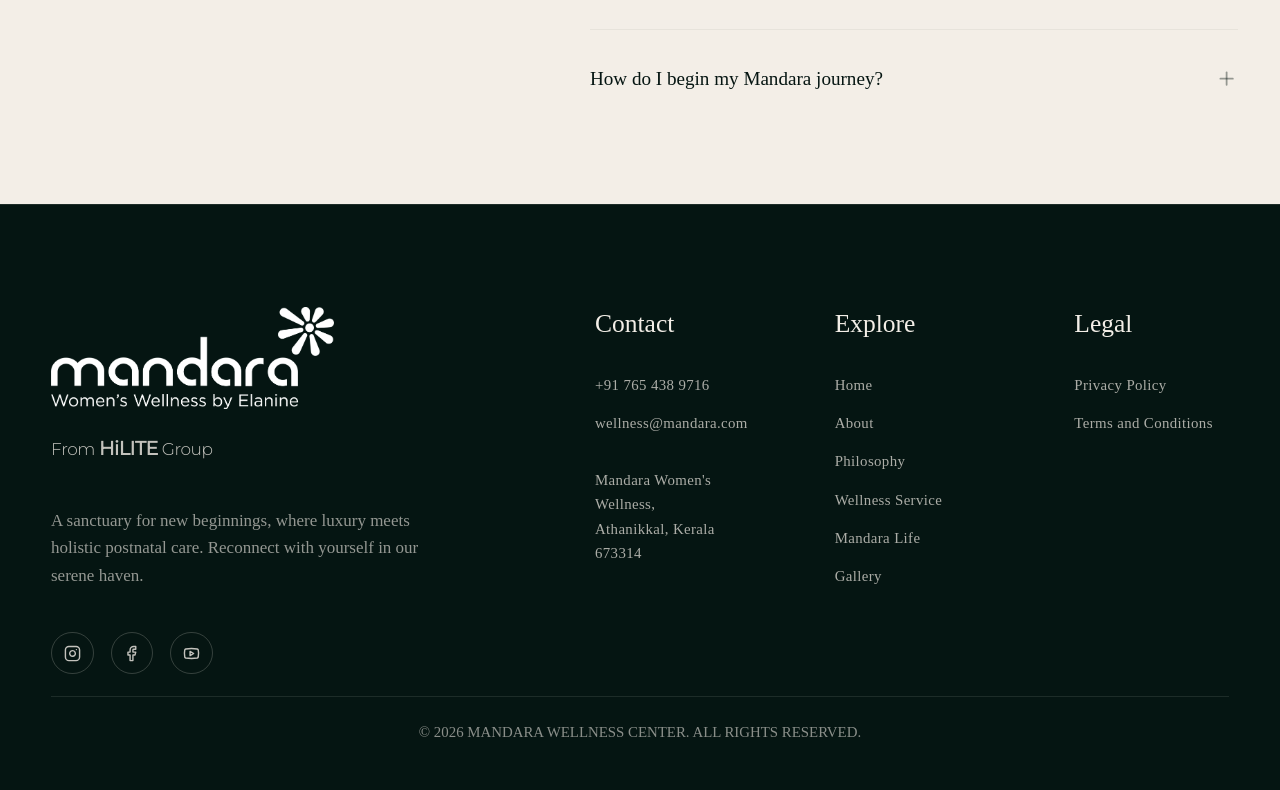
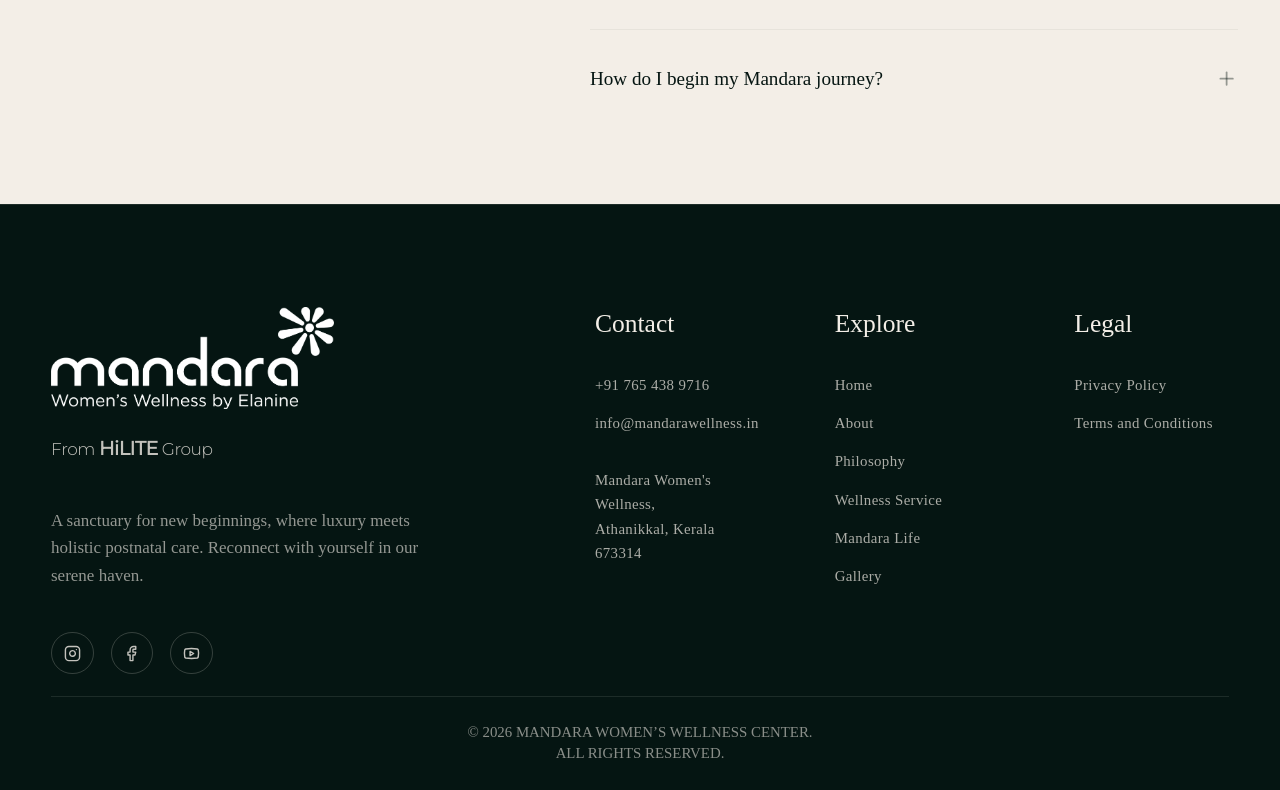
Before and after one commit to reacttrogon/mandara, a Next.js app: page /faq in a window 1280 px wide. Shown: the part 905-1695 px from the top of the page. Before the commit the page ends 1674 px from the top, so only its background shows below. Built offline with nearby package versions, Linux system fonts and the light colour scheme.

Commit message:
Changes minor
changed headings same color

changed mail

chnaged titles to mandara womens wellness center

changed text white to dark in forms section

changed contact section image

```diff
--- a/src/app/(pages)/booking/page.jsx
+++ b/src/app/(pages)/booking/page.jsx
@@ -14,7 +14,7 @@
       <section className="relative h-[60vh] md:h-[70vh] w-full">
         <Image
           src="/assets/images/Gemini_Generated_Image_65l03u65l03u65l0.png"
-          alt="Mandara Wellness Center"
+          alt="Mandara Women’s Wellness Center"
           fill
           className="object-cover"
           priority
--- a/src/app/(pages)/contact/_components/Contact.jsx
+++ b/src/app/(pages)/contact/_components/Contact.jsx
@@ -62,8 +62,8 @@
                     <Mail className="w-5 h-5 mt-1 text-secondary" />
                     <div>
                       <p className="text-xs font-bold uppercase tracking-widest text-bage/50 mb-1">Email</p>
-                      <a href="mailto:wellness@mandara.com" className="text-lg hover:text-secondary transition">
-                        wellness@mandara.com
+                      <a href="mailto:info@mandarawellness.in" className="text-lg hover:text-secondary transition">
+                        info@mandarawellness.in
                       </a>
                     </div>
                   </div>
--- a/src/app/(pages)/gallery/_components/ImagesCardContainer.jsx
+++ b/src/app/(pages)/gallery/_components/ImagesCardContainer.jsx
@@ -20,7 +20,7 @@
       <div className="max-w-7xl mx-auto px-6">
 
         <div className="mb-12 text-center">
-          <h1 className="text-4xl md:text-6xl  text-primary mb-4">
+          <h1 className="text-4xl md:text-6xl  text-dark mb-4">
             Gallery
           </h1>
           <p className="text-base text-dark/70 max-w-2xl mx-auto">
--- a/src/app/_components/ContactUs.jsx
+++ b/src/app/_components/ContactUs.jsx
@@ -9,7 +9,7 @@
           {/* Image Side - Fully Immersive */}
           <div className="lg:w-5/12 relative min-h-[500px] lg:min-h-full">
             <Image
-              src="/assets/gallery/booking.png"
+              src="/assets/gallery/contact.webp"
               alt="Luxury Room"
               loading="lazy"
               width={500}
--- a/src/app/_components/EnquiryForm.jsx
+++ b/src/app/_components/EnquiryForm.jsx
@@ -21,15 +21,18 @@
   };
 
   return (
-        <div className="">
-            <h2 className="text-3xl md:text-4xl lg:text-5xl mb-6 font-light text-black">
+    <div>
+      <h2 className="text-3xl md:text-4xl lg:text-5xl mb-6 font-light text-dark">
         Start Your Journey Today
       </h2>
+
       <p className="text-dark/80 mb-10 leading-relaxed">
         Fill in your details and our team will curate your experience.
       </p>
 
       <form onSubmit={handleSubmit} className="space-y-6">
+
+        {/* Full Name */}
         <div className="space-y-3">
           <label className="text-xs font-bold uppercase tracking-widest text-dark/60 block">
             Full Name
@@ -40,12 +43,15 @@
             placeholder="Enter your full name"
             value={form.name}
             onChange={handleChange}
-                        className="w-full bg-transparent border-b-2 border-dark/20 px-0 py-3 outline-none focus:border-primary transition-all placeholder-dark/40 text-base"
+            className="w-full bg-transparent border-b-2 border-dark/20 px-0 py-3 outline-none
+                       focus:border-primary transition-all text-dark placeholder:text-dark/40 text-base"
             required
           />
         </div>
 
+        {/* Phone + Enquiry */}
         <div className="grid grid-cols-1 md:grid-cols-2 gap-8">
+
           <div className="space-y-3">
             <label className="text-xs font-bold uppercase tracking-widest text-dark/60 block">
               Phone Number
@@ -56,25 +62,29 @@
               placeholder="+91 00000 00000"
               value={form.phone}
               onChange={handleChange}
-                            className="w-full bg-transparent border-b-2 border-dark/20 px-0 py-3 outline-none focus:border-primary transition-all placeholder-dark/40 text-base"
+              className="w-full bg-transparent border-b-2 border-dark/20 px-0 py-3 outline-none
+                         focus:border-primary transition-all text-dark placeholder:text-dark/40 text-base"
               required
             />
           </div>
+
           <div className="space-y-3">
             <label className="text-xs font-bold uppercase tracking-widest text-dark/60 block">
               Enquiry Type
             </label>
+
             <div className="relative">
               <select
                 name="status"
                 value={form.status}
                 onChange={handleChange}
-                                className="w-full bg-transparent border-b-2 border-dark/20 px-0 py-3 outline-none focus:border-primary transition-all text-dark text-base appearance-none cursor-pointer"
+                className="w-full bg-transparent border-b-2 border-dark/20 px-0 py-3 outline-none
+                           focus:border-primary transition-all text-dark text-base appearance-none cursor-pointer"
               >
-                                <option>General Enquiry</option>
-                                <option>Booking Request</option>
+                <option className="text-dark">General Enquiry</option>
+                <option className="text-dark">Booking Request</option>
+              </select>
 
-                            </select>
               <div className="absolute right-0 top-1/2 -translate-y-1/2 pointer-events-none text-dark/40">
                 ▼
               </div>
@@ -82,6 +92,7 @@
           </div>
         </div>
 
+        {/* Message */}
         <div className="space-y-3">
           <label className="text-xs font-bold uppercase tracking-widest text-dark/60 block">
             Message / Requests
@@ -92,21 +103,26 @@
             placeholder="Tell us about your needs or any special requests"
             value={form.address}
             onChange={handleChange}
-                        className="w-full bg-transparent border-b-2 border-dark/20 px-0 py-3 outline-none focus:border-primary transition-all resize-none placeholder-dark/40 text-base leading-relaxed"
+            className="w-full bg-transparent border-b-2 border-dark/20 px-0 py-3 outline-none
+                       focus:border-primary transition-all resize-none text-dark placeholder:text-dark/40
+                       text-base leading-relaxed"
             required
           />
         </div>
 
+        {/* Button */}
         <div className="pt-8">
           <motion.button
             whileHover={{ scale: 1.02 }}
             whileTap={{ scale: 0.98 }}
             type="submit"
-                        className="w-full md:w-auto px-12 py-4 bg-primary text-bage font-bold uppercase tracking-widest text-xs hover:bg-primary/90 transition-colors duration-500 shadow-lg rounded-full"
+            className="w-full md:w-auto px-12 py-4 bg-primary text-bage font-bold uppercase tracking-widest
+                       text-xs hover:bg-primary/90 transition-colors duration-500 shadow-lg rounded-full"
           >
             Confirm Request
           </motion.button>
         </div>
+
       </form>
     </div>
   );
--- a/src/app/_components/Footer.jsx
+++ b/src/app/_components/Footer.jsx
@@ -54,8 +54,8 @@
                   </a>
                 </li>
                 <li>
-                  <a href="mailto:wellness@mandara.com" className="hover:text-gold transition-colors block">
-                    wellness@mandara.com
+                  <a href="mailto:info@mandarawellness.in" className="hover:text-gold transition-colors block">
+                    info@mandarawellness.in
                   </a>
                 </li>
                 <li className="pt-4 leading-relaxed ">
@@ -92,8 +92,9 @@
         </div>
 
         {/* Copyright */}
-        <div className="flex justify-center py-6 opacity-70 uppercase text-sm ">
-          <p>&copy; 2026 Mandara Wellness Center. All rights reserved.</p>
+        <div className="flex flex-col justify-center items-center py-6 opacity-70 uppercase text-sm ">
+          <p>&copy; 2026 Mandara Women’s Wellness Center.</p>
+          <p> All rights reserved.</p>
         </div>
       </div>
     </footer>
--- a/src/app/_components/VideoScrollSection.jsx
+++ b/src/app/_components/VideoScrollSection.jsx
@@ -60,7 +60,7 @@
           scrollTrigger: {
             trigger: sectionRef.current,
             start: "top top",
-            end: "+=550%",
+            end: "+=100%",
             pin: true,
             scrub: 1,
             anticipatePin: 1,
--- a/src/app/layout.js
+++ b/src/app/layout.js
@@ -11,18 +11,18 @@
 
 export const metadata = {
   title: {
-    default: "Mandara Wellness Clinic",
-    template: "%s | Mandara Wellness Clinic",
+    default: "Mandara Women’s Wellness Center",
+    template: "%s | Mandara Women’s Wellness Center",
   },
   description:
-    "Mandara Wellness Clinic is a premier postnatal care facility where medical excellence meets luxury hospitality. Holistic recovery for new mothers and babies.",
+    "Mandara Women’s Wellness Center is a premier postnatal care facility where medical excellence meets luxury hospitality. Holistic recovery for new mothers and babies.",
   keywords: ["Postnatal care", "Wellness clinic", "Luxury postnatal recovery", "New mother care"],
   metadataBase: new URL("https://mandarawellness.in"),
   alternates: {
     canonical: "/",
   },
   openGraph: {
-    title: "Mandara Wellness Clinic",
+    title: "Mandara Women’s Wellness Center",
     description: "Experience luxury postnatal recovery and holistic care for mothers and babies.",
     url: "https://mandarawellness.in/",
     siteName: "Mandara Wellness",
@@ -31,7 +31,7 @@
         url: "/assets/images/image1.webp",
         width: 1200,
         height: 630,
-        alt: "Mandara Wellness Clinic - Luxury Postnatal Care",
+        alt: "Mandara Women’s Wellness Center - Luxury Postnatal Care",
       },
     ],
     locale: "en_US",
```
Also changed, not shown: public/assets/gallery/contact.webp (added), 1 other file (tests, documents, lock files or other folders). Lines whose indentation alone changed are shown as unchanged.
